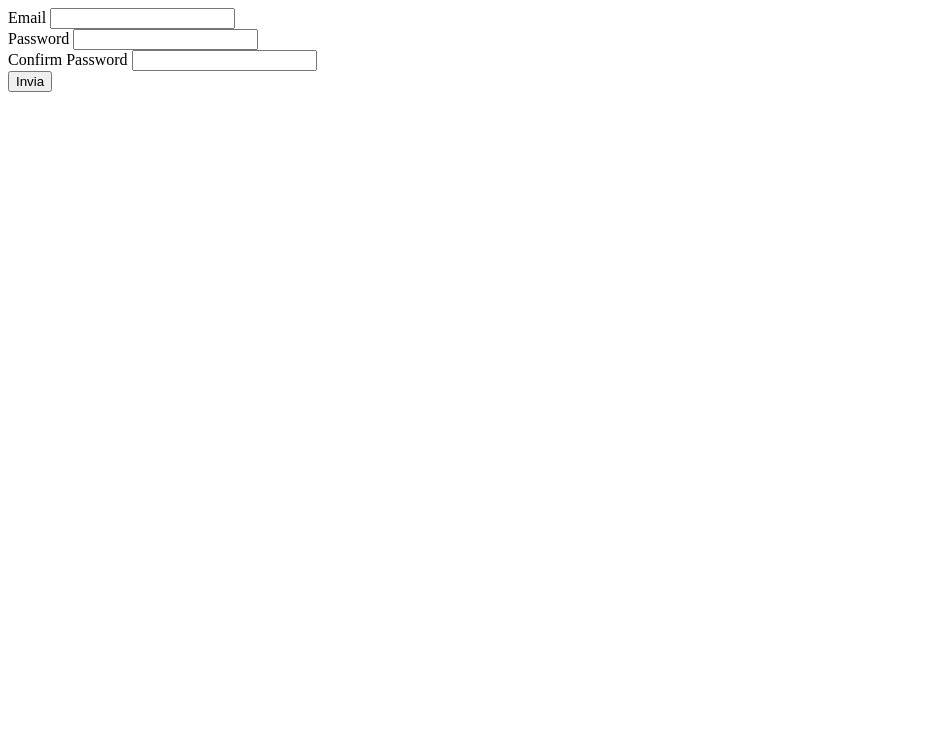
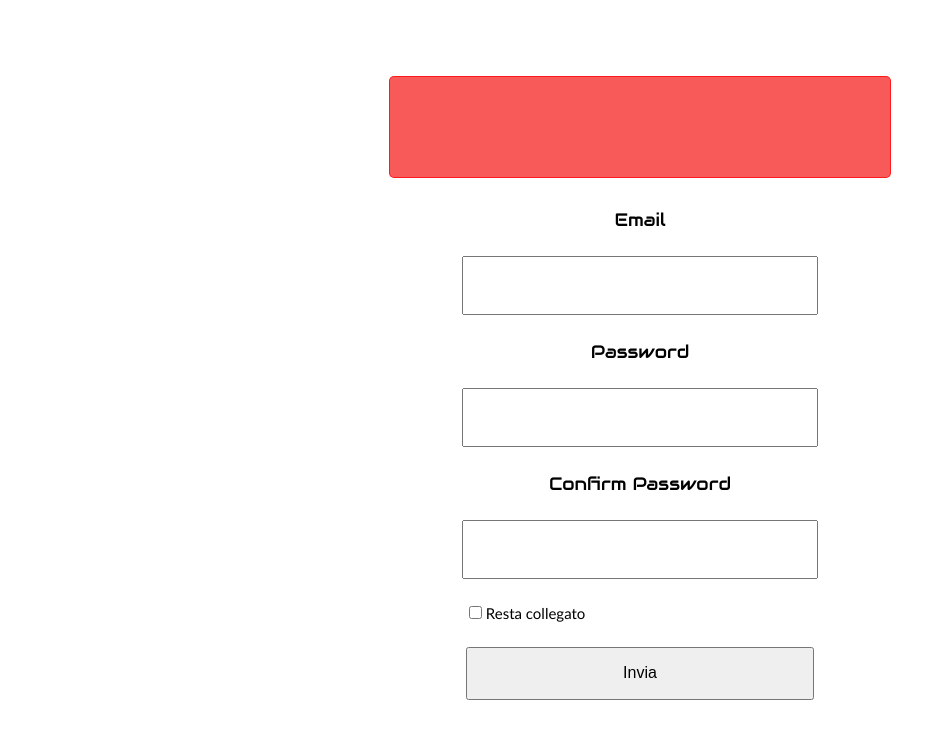
Before and after one commit to LuigiImVector/Gym, a PHP site: page / in a window 1280 px wide. Shown: the top 739 px of the page, without its empty margins (0-946 px from the left). Run offline with PHP 8.4, Linux system fonts and the light colour scheme.

Commit message:
Update login page

```diff
--- a/index.php
+++ b/index.php
@@ -7,7 +7,9 @@
         $email = $_POST['email'];
         $password = $_POST['password'];
         $confirmPassword = $_POST['confirm-password'];
+        /* $checkbox = $_POST['checkbox']; */
 
+        /* Analisi dati ricevuti */
         if (!$_POST['email'])
         {
             $error .= "Inserire una EMail</br>";
@@ -22,6 +24,17 @@
         {
             $error .= "Inserire la conferma della password</br>"; /* Fa schifo come frase -- Da cambiare */
         }
+
+        if ($password != $confirmPassword)
+        {
+            $error .= "Le password non sono uguali</br>"; /* Frase da migliorare */
+        }
+
+        /* Inizio sessione */
+        if ($error == "")
+        {
+
+        }
     }
 
     include("login.html");
--- a/login.css
+++ b/login.css
@@ -11,18 +11,23 @@ body {
     display: flex;
 }
 
-#form {
+#div-form {
     align-items: center;
     text-align: center;
     margin: auto;
     z-index: 2;
 }
 
+#form {
+    display: inline-block;
+}
+
 #error-message {
+    display: flex;
     justify-content: center;
     align-items: center;
     width: 500px;
-    height: 60px;
+    height: 100px;
     background-color: #F73434CF;
     border: 0.5px solid #ff0000b8;
     border-radius: 5px;
@@ -30,7 +35,6 @@ body {
     margin:0px auto;
     margin-bottom: 30px;
     z-index: 4;
-    /* display: none; */
 }
 
 .label-class {
@@ -47,3 +51,12 @@ body {
     width: 348px;
     font-size: 16px
 }
+
+#div-checkbox {
+    margin-bottom: 25px;
+    font-size: 15px;
+    font-family: 'Calibri', cursive;
+    color: black;
+    text-align: left;
+    margin-left: 7px;
+}
--- a/login.html
+++ b/login.html
@@ -1,10 +1,8 @@
-<!-- Test -->
-
 <!DOCTYPE html>
 <html>
     <head>
         <title>Gym</title>
-        <!-- <link rel="stylesheet" type="text/css" href="login.css"> -->
+        <link rel="stylesheet" type="text/css" href="login.css">
 
         <meta charset="utf-8">
         <meta name="language" content="IT">
@@ -16,14 +14,14 @@
         <link href="https://fonts.googleapis.com/css2?family=Orbitron&display=swap" rel="stylesheet">
     </head>
     <body>
-
-        <form action="index.php" id="form" method="POST">
+        <div id="div-form">
             <div id="error-message">
                 <?php
                     echo $error;
                 ?>
             </div>
 
+            <form action="index.php" id="form" method="POST">
                 <div>
                     <label for="email" class="label-class">Email</label>
                     <input type="email" id="email" class="input-class" name="email">
@@ -39,10 +37,16 @@
                     <input type="password" id="confirm-password" class="input-class" name="confirm-password">
                 </div>
 
+                <div id="div-checkbox">
+                    <input type="checkbox" style="margin: 0px;" id="checkbox" name="checkbox" value="false">
+                    <label for="checkbox">Resta collegato</label>
+                </div>
+
                 <div>
                     <input type="submit" id="submit" class="input-class" name="submit" value="Invia">
                 </div>
             </form>
+        </div>
 
 
         <!-- <script type="text/javascript" src="index.js"></script> -->
```
Lines whose indentation alone changed are shown as unchanged.
